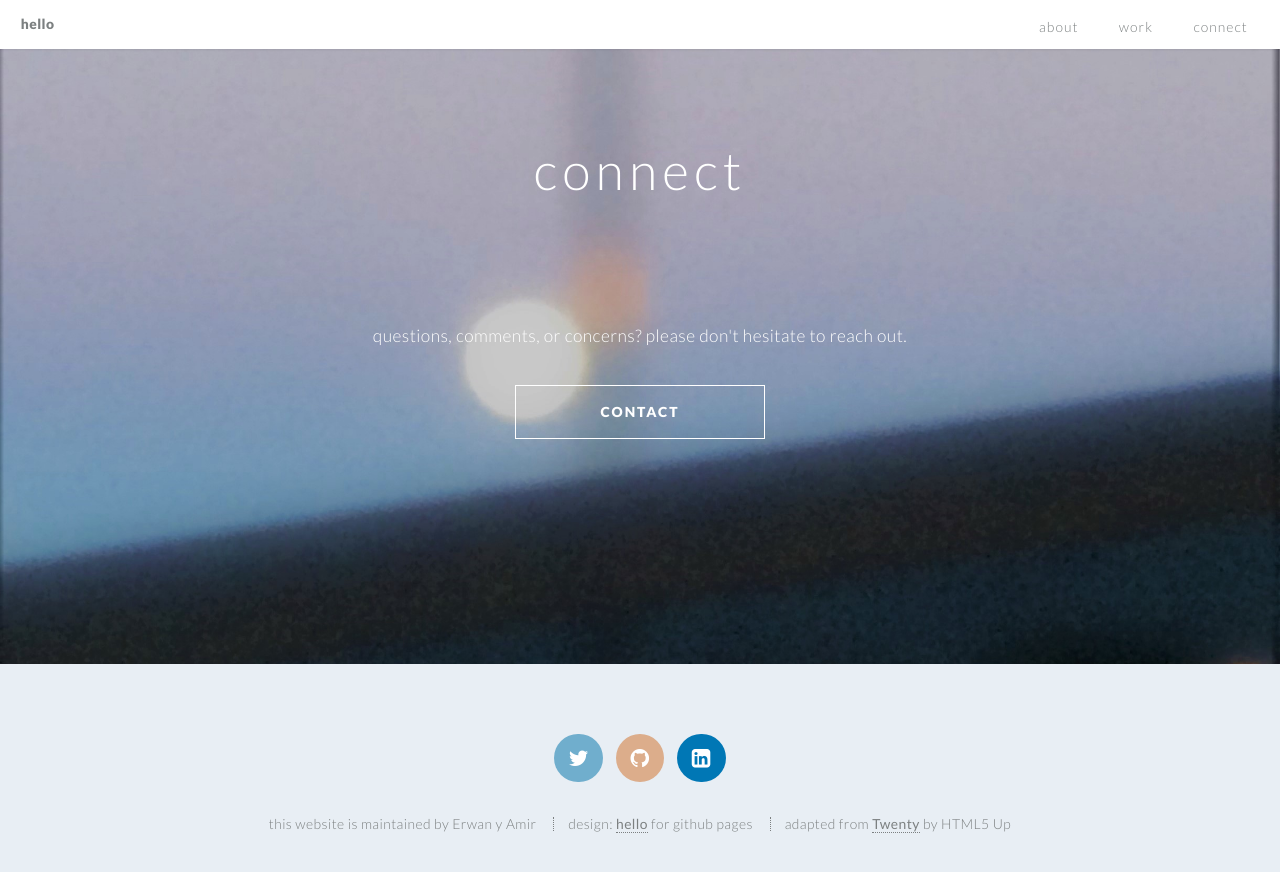
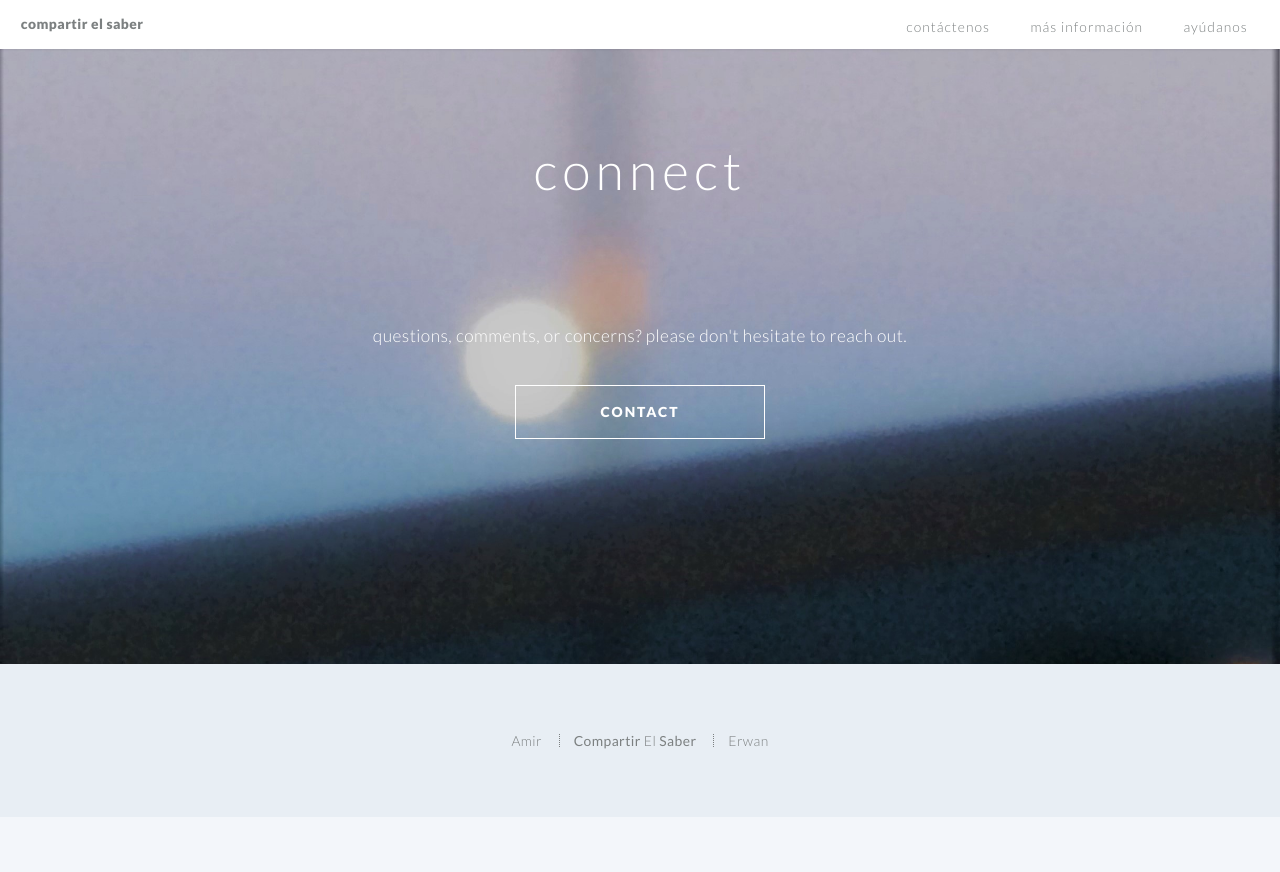
Before and after one commit to misudashi/compartir-el-saber, a Jekyll site: the page built from index.md, in a window 1280 px wide and 900 px high, scrolled down 5280 px. Shown: the top 872 px of the window. Built offline with Jekyll 4.4.1, drawn with Linux system fonts in a browser that asks for light colours; after the commit the page ends 6097 px from its top, so only the background shows below that.

Commit message:
11/11/2022 - Manual commit_13

```diff
--- a/_layouts/hello-default.html
+++ b/_layouts/hello-default.html
@@ -60,15 +60,15 @@
     <!-- HEADER -->
     <header id="header">
       <h1 id="logo" style="text-transform:lowercase">
-        <a href="/">hello</a></h1>
+        <a href="/">compartir el saber</a></h1>
       <nav id="nav">
         <ul>
-          <li style="text-transform:lowercase"><a href="{{ page.page_url }}/#about">about</a></li>
+          <li style="text-transform:lowercase"><a href="mailto:compartir-el-saber@gmail.com">Contáctenos</a></li>
           {% if page.portfolio %}
-          <li style="text-transform:lowercase"><a href="{{ page.page_url }}/#{{ page.portfolio }}">{{ page.portfolio }}</a></li>
+          <li style="text-transform:lowercase"><a href="https://misudashi.github.io/compartir-el-saber">Más información</a></li>
           {% endif %}
           {% if page.cta %}
-          <li style="text-transform:lowercase"><a href="{{ page.page_url }}/#{{ page.cta }}"> {{ page.cta }} </a></li>
+          <li style="text-transform:lowercase"><a href="https://misudashi.github.io/compartir-el-saber">Ayúdanos</a></li>
           {% endif %}
         </ul>
       </nav>
@@ -77,7 +77,7 @@
     <!-- BANNER -->
     <section id="banner"
     {% if page.background_image %}
-    style="background-image: url('{{ page.background_image }}'); background-attachment: fixed; background-size: cover;"
+    style="background-image: url(https://misudashi.github.io/compartir-el-saber'{{ page.background_image }}'); background-attachment: fixed; background-size: cover;"
         {% endif %}>
 
         <div class="inner">
@@ -177,25 +177,10 @@
     <!-- Footer -->
     <footer id="footer">
 
-        <ul class="icons">
-            {% if page.twitter_username %}
-            <li><a href="https://twitter.com/{{ page.twitter_username }}" class="icon circle fa-twitter"><span class="label">Twitter</span></a></li>
-            {% endif %}
-            {% if page.facebook_username %}
-            <li><a href="https://www.facebook.com/{{ page.facebook_username }}" class="icon circle fa-facebook"><span class="label">Facebook</span></a></li>
-            {% endif %}
-            {% if page.github_username %}
-            <li><a href="https://github.com/{{ page.github_username }}" class="icon circle fa-github"><span class="label">Github</span></a></li>
-            {% endif %}
-            {% if page.linkedin %}
-            <li><a href="https://linkedin.com/in/{{ page.linkedin }}" class="icon circle fa-linkedin-square"><span class="label">LinkedIn</span></a></li>
-            {% endif %}
-        </ul>
-
     <ul class="copyright">
-        <li>this website is maintained by {{ site.author}}</li>
-        <li>design: <a href="https://saragong.github.io/hello/"><strong>hello</strong></a> for github pages</li>
-        <li>adapted from <a href="https://html5up.net/twenty"><strong>Twenty</strong></a> by HTML5 Up</li>
+        <li>Amir</li>
+	<li><strong>Compartir</strong> El <strong>Saber</strong></li>
+        <li>Erwan</li>
     </ul>
 
 </footer>
```
